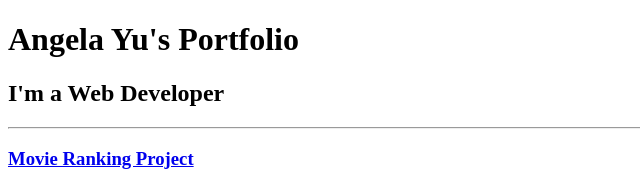
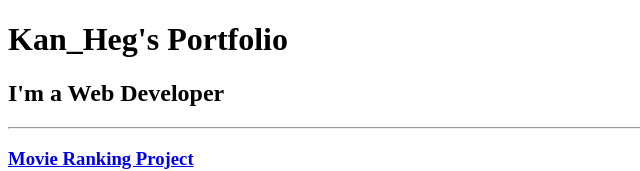
Before and after one commit to Kan-06/html_portfolio, a plain HTML site: page index.html in a window 1280 px wide. Shown: the top 171 px of the page, without its empty margins (0-640 px from the left). Drawn offline with Linux system fonts and the light colour scheme.

Commit message:
Update index.html

```diff
--- a/index.html
+++ b/index.html
@@ -3,11 +3,11 @@
 
 <head>
   <meta charset="UTF-8">
-  <title>Angela's Portfolio</title>
+  <title>Kan's Portfolio</title>
 </head>
 
 <body>
-  <h1>Angela Yu's Portfolio</h1>
+  <h1>Kan_Heg's Portfolio</h1>
   <h2>I'm a Web Developer</h2>
   <hr />
   <h3><a href="./public/movie-ranking.html">Movie Ranking Project</a></h3>
```
